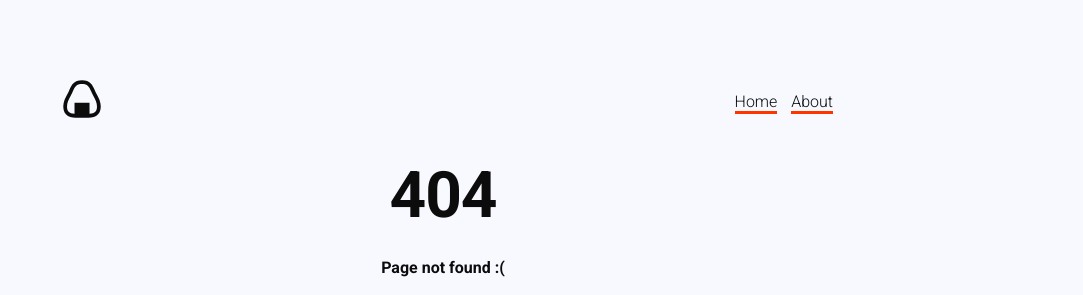
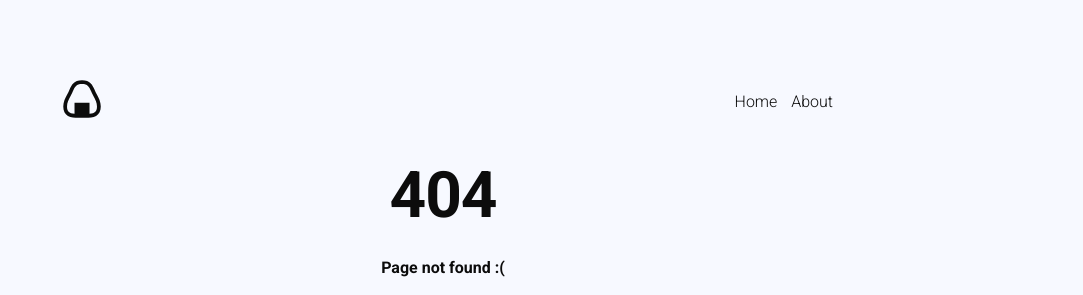
Before and after one commit to yanant/anightinjapan, a Jekyll site: the page built from 404.html, in a window 1280 px wide. Shown: the top 295 px of the page, without its empty margins (197-1280 px from the left). Built offline with Jekyll 4.4.1, drawn with Linux system fonts in a browser that asks for light colours.

Commit message:
fixed nav and image widths

```diff
--- a/_includes/header.html
+++ b/_includes/header.html
@@ -4,7 +4,7 @@
     </a>
 
     <nav>
-        <a href="/">Home</a>
-        <a href="/about">About</a>
+        <a href="/" {% if page.url == "/" %}class="selected"{% endif %}>Home</a>
+        <a href="/about/"{% if page.url == "/about/" %}class="selected"{% endif %}>About</a>
     </nav>
 </header>
--- a/assets/css/app.scss
+++ b/assets/css/app.scss
@@ -47,7 +47,16 @@
     margin: 40px 0 0 0;
 }
 
-nav a, p a {
+img {
+    max-width: 780px;
+}
+
+nav a {
+    color:$black;
+    text-decoration: none;
+}
+
+nav a.selected, p a {
     color: $black;
     text-decoration: none;
     border-bottom: 3px solid $red;
```
Also changed, not shown: about.md (+2 -2 lines).
